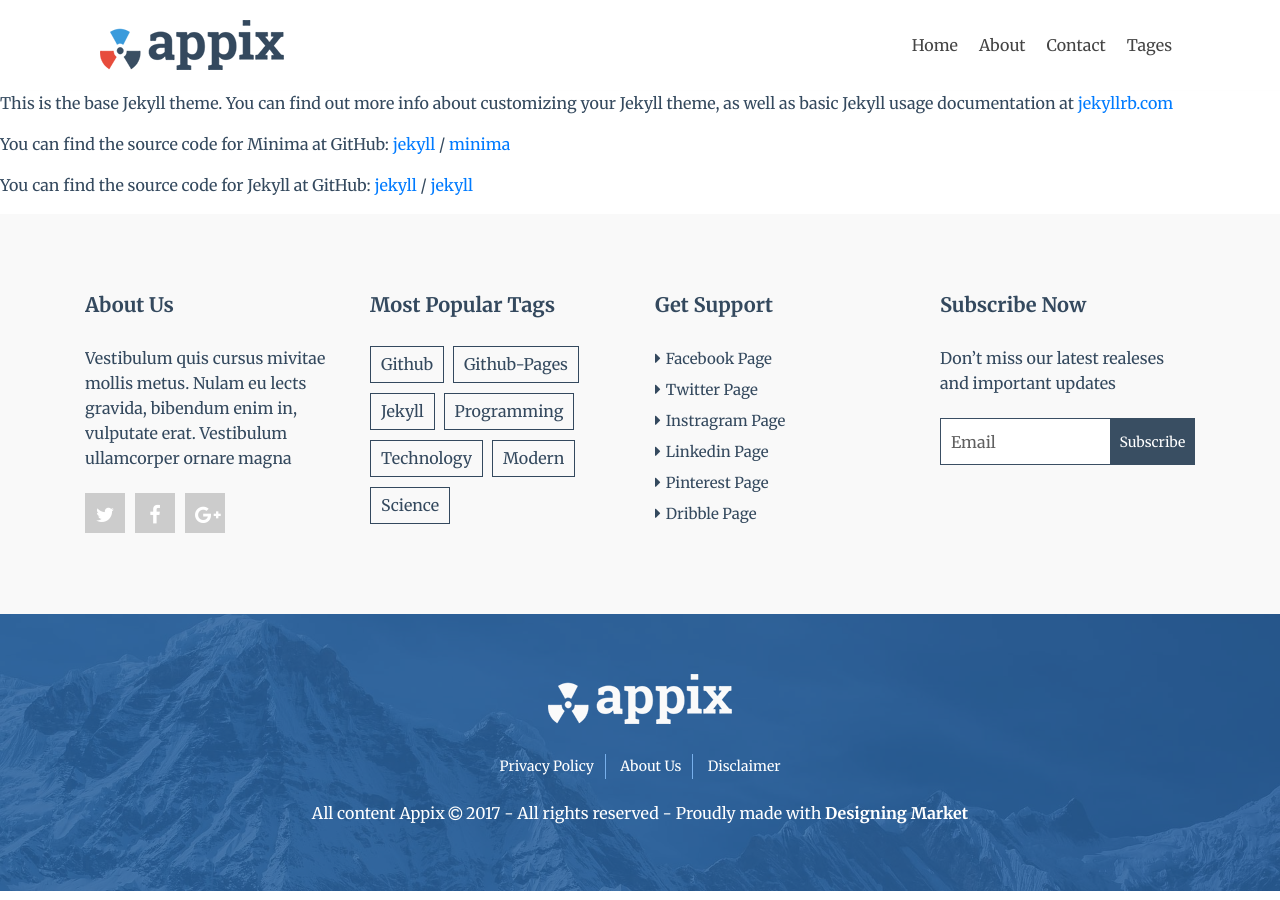
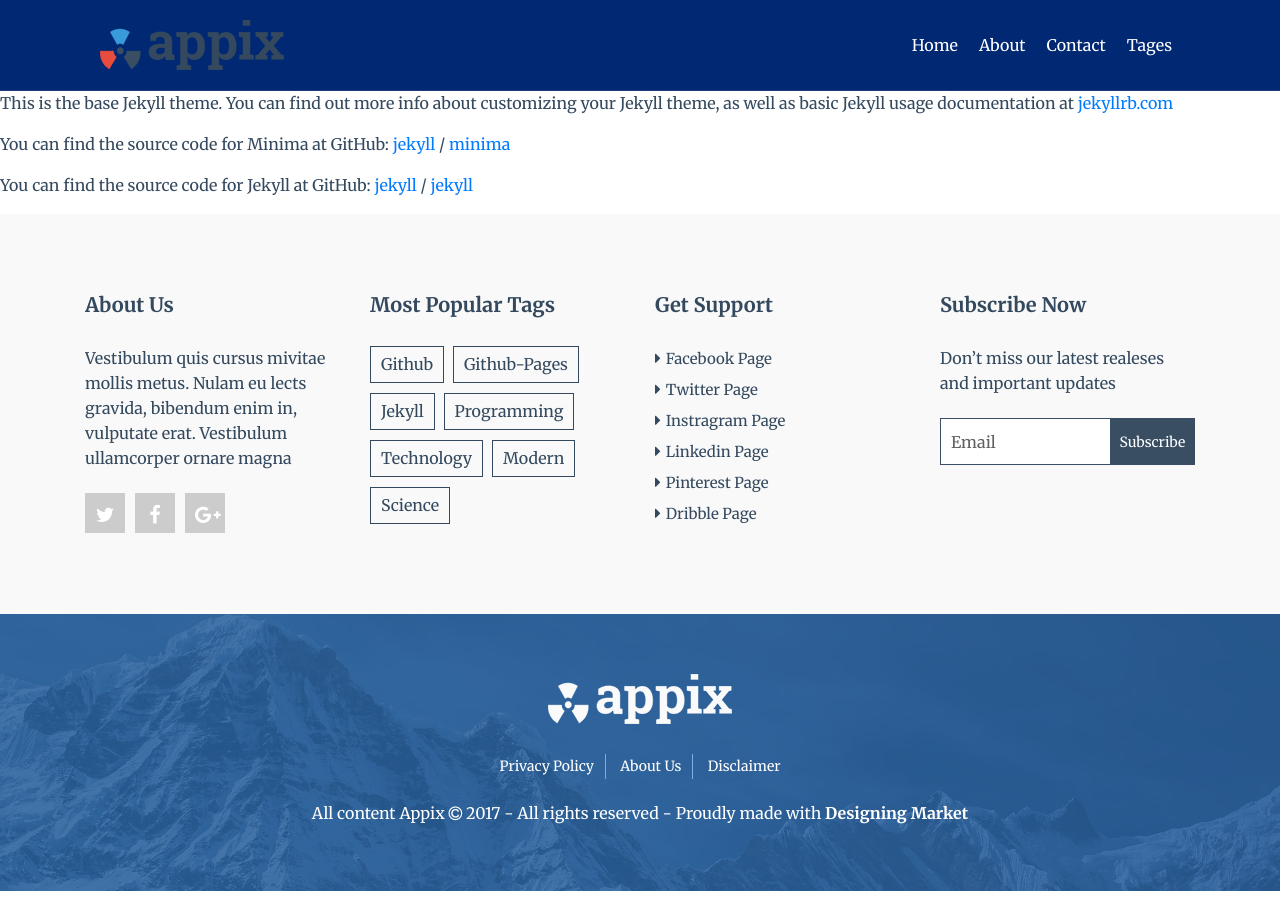
Before and after one commit to gopalraha/alaska, a Jekyll site: the page built from about.md, in a window 1280 px wide. Built offline with Jekyll 4.4.1, drawn with Linux system fonts in a browser that asks for light colours.

Commit message:
Update style.css

```diff
--- a/assets/css/style.css
+++ b/assets/css/style.css
@@ -260,7 +260,7 @@ section.pt-25 {
     width: 100%;    ;
 }*/
 header#stickey-menu {
-    background: #fff;
+    background: #002873;
     z-index: 1000;
 }
 .main-menu {
@@ -315,8 +315,7 @@ a.logo.text-logo {
 .main-menu .navbar-nav li a {
     padding: 10px 15px;
     font-size: 16px;
-    color: #444;
-    display: block;
+    color: #fff;
     transition: all 0.4s ease-in-out;
     font-weight: 400;
     margin-left: 5px;
```
